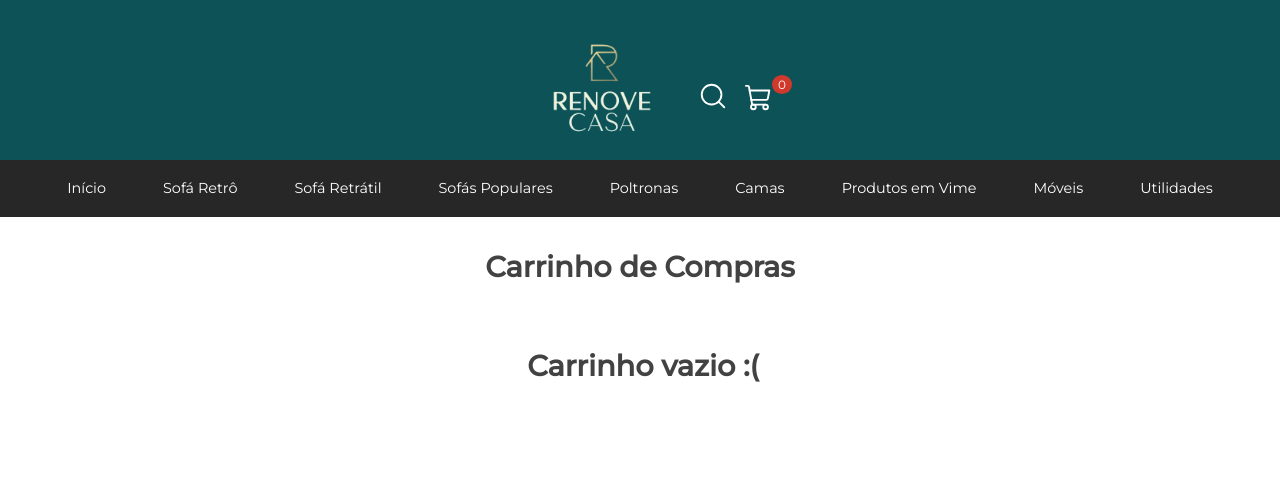
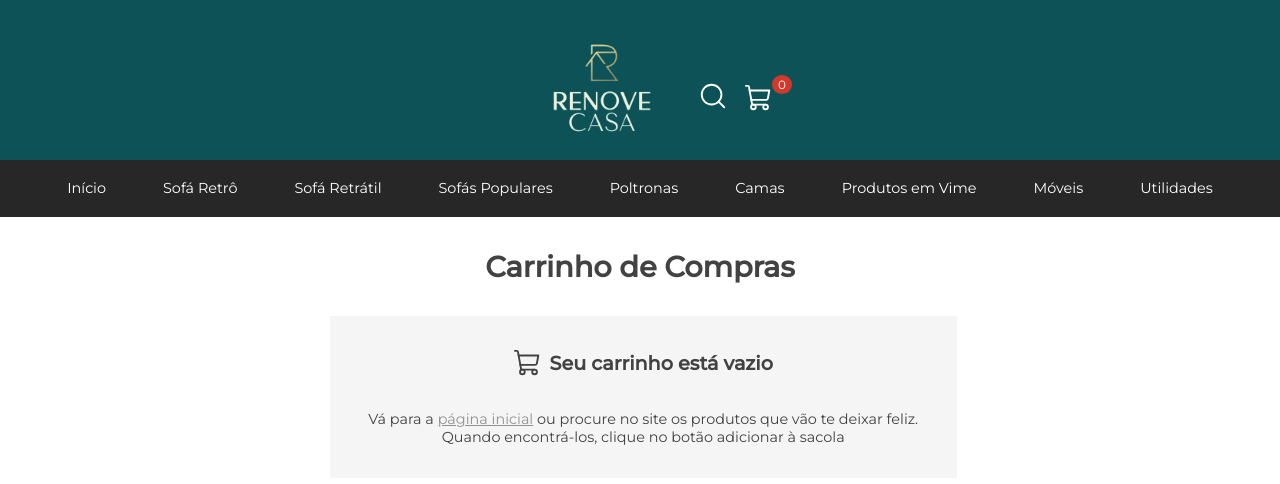
Before and after one commit to felipenobrg/renovecasajp, a React (Vite) app: page /checkout in a window 1280 px wide. Shown: the top 484 px of the page. Built offline with nearby package versions, Linux system fonts and the light colour scheme; the HTML template or start-up script is replaced by a standard one.

Commit message:
feat: improving empty cart

```diff
--- a/src/pages/Checkout/index.tsx
+++ b/src/pages/Checkout/index.tsx
@@ -1,4 +1,4 @@
-import { Trash } from "phosphor-react";
+import { ShoppingCart, Trash } from "phosphor-react";
 import { BuyWhatsAppButton } from "../../components/BuyWhatsAppButton";
 import { Header } from "../../components/Header";
 import { useCart } from "../../context/CartContext";
@@ -7,6 +7,7 @@ import {
   H1,
   ItemContainer,
   ItemInfo,
+  ShoppingCartEmptyContainer,
   WhatsAppButtonContainer,
 } from "./styles";
 import queryString from "query-string";
@@ -32,19 +33,29 @@ export const Checkout = () => {
       <CheckoutContainer>
         {cart.length > 0 ? (
           cart.map((item) => (
-            <ItemContainer >
+            <ItemContainer>
               <img src={item.imgSrc} alt={item.title} />
               <ItemInfo>
                 <p className="title">{item.title}</p>
-                <p>R${item.price}  </p>
+                <p>R${item.price} </p>
                 <button onClick={() => removeCart(item)}>
-                Remover <Trash size={18} color="#000"/>
+                  Remover <Trash size={18} color="#000" />
                 </button>
               </ItemInfo>
             </ItemContainer>
           ))
         ) : (
-          <H1>Carrinho vazio {":("} </H1>
+          <ShoppingCartEmptyContainer>
+            <h2>
+              {" "}
+              <ShoppingCart size={30} /> Seu carrinho está vazio
+            </h2>
+            <p>
+              Vá para a <a href="/">página inicial</a> ou procure no site os
+              produtos que vão te deixar feliz. Quando encontrá-los, clique no
+              botão adicionar à sacola
+            </p>
+          </ShoppingCartEmptyContainer>
         )}
         {cart.length > 0 && (
           <h1>
@@ -61,8 +72,6 @@ export const Checkout = () => {
             </WhatsAppButtonContainer>
           </h1>
         )}
-
-
       </CheckoutContainer>
     </>
   );
--- a/src/pages/Checkout/styles.ts
+++ b/src/pages/Checkout/styles.ts
@@ -18,6 +18,34 @@ export const CheckoutContainer = styled.div`
     width: 90%;
   }
 `;
+
+export const ShoppingCartEmptyContainer = styled.div`
+  display: flex;
+  align-items: center;
+  flex-direction: column;
+  justify-content: center;
+  background-color: ${(props => props.theme["gray-100"])};
+  padding: 2rem;
+  gap: 2rem;
+  width: 50%;
+  margin: 0 auto;
+  text-align: center;
+
+  h2 {
+    display: flex;
+    gap: 6px;
+    align-items: center;
+    font-size: 1.2rem;
+  }
+
+  a {
+    color: ${(props => props.theme["gray-500"])};
+  }
+
+  @media screen and (max-width: 768px) {
+    width: 90%;
+  }
+`
 
 export const ItemContainer = styled.div`
   display: flex;
```
